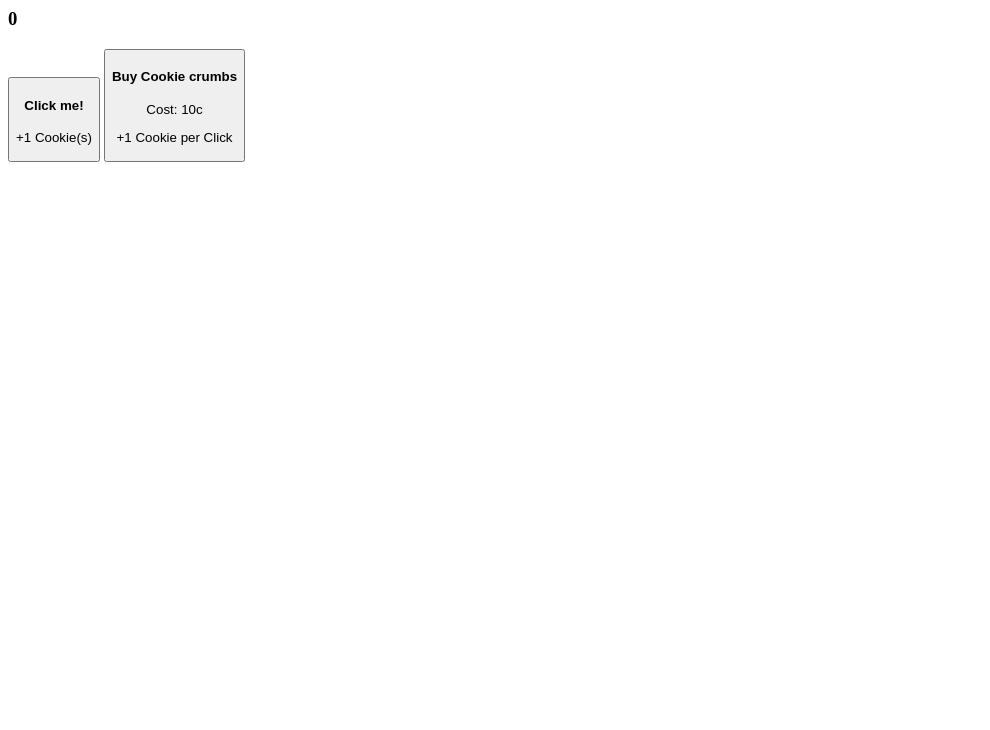
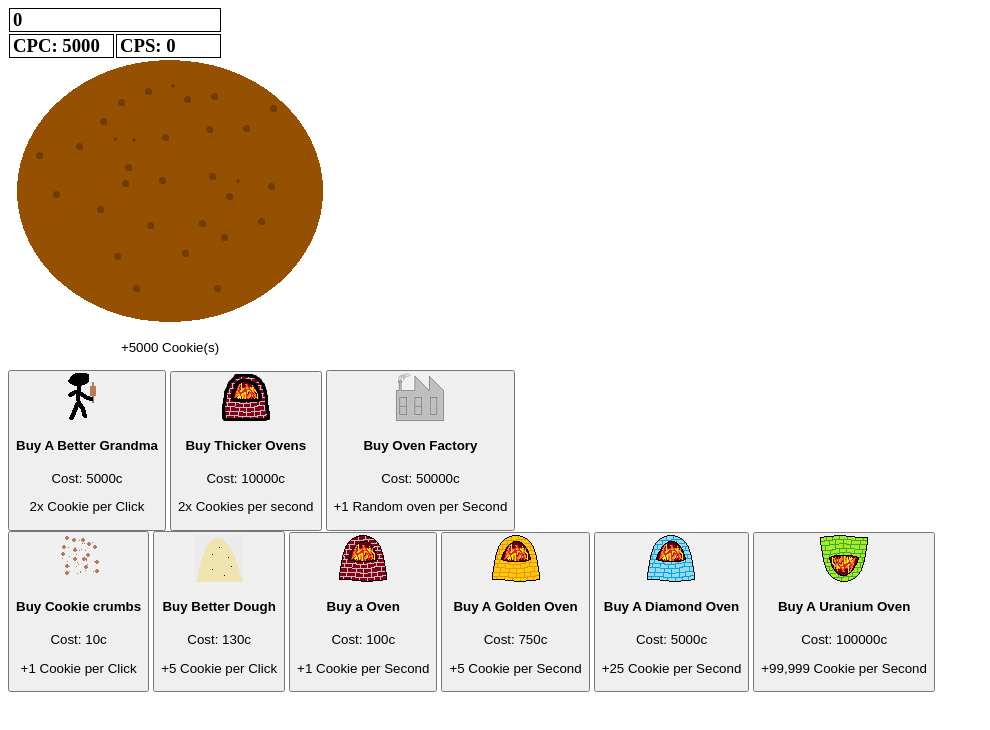
Before and after one commit to Makko420/Clicker-peli, a plain HTML site: page index.html in a window 1280 px wide. Shown: the whole page, without its empty margins (0-990 px from the left). Drawn offline with Linux system fonts and the light colour scheme.

Commit message:
projekti melkein valmis

```diff
--- a/index.css
+++ b/index.css
@@ -0,0 +1,16 @@
+h3 {
+    border: 1px solid black;
+    min-width: 100px;
+    max-width: 207px;
+    margin: 1px;
+    padding-left: 3px;
+}
+
+#statsBox {
+    display: flex;
+}
+
+#cookie {
+    border: 0;
+    background: transparent;
+}
--- a/index.html
+++ b/index.html
@@ -6,24 +6,105 @@
     <title>Document</title>
     <link rel="stylesheet" href="index.css">
 <body>
+    <div>
         <div id="cookiesBox">
             <h3 id="cookies">0</h3>
         </div>
+        <div id="statsBox">
+            <h3 id="CperC">CPC: 1</h3>
+            <h3 id="CperS">CPS: 0</h3>
+        </div>
+    </div>
 
-    <button onclick="getCookie(), game()">
+    <!-- Antaa keksiä kun painaa sitä -->
     <div>
-            <h4>Click me!</h4>
+        <button id="cookie" onclick="getCookie(), game()">
+            <img src="img/cookie.png" alt="cookie">
             <p id="CPC">+1 Cookie(s)</p>
+        </button>
+    </div>
+
+    <!-- Kerran ostettavia päivityksiä -->
+    <div id="upgrades">
+        <button id="hide1" onclick="buyUpgrade7(), game()">
+            <div>
+                <img src="img/grandma.png" alt="granma">
+                <h4>Buy A Better Grandma</h4>
+                <p id="cost7">Cost: 5000c</p>
+                <p>2x Cookie per Click</p>
             </div>
         </button>
+        <button id="hide2" onclick="buyUpgrade8(), game()">
+            <div>
+                <img src="img/thiccOven.png" alt="thiccOven">
+                <h4>Buy Thicker Ovens</h4>
+                <p id="cost8">Cost: 10000c</p>
+                <p>2x Cookies per second</p>
+            </div>
+        </button>
+        <button id="hide3" onclick="buyUpgrade9(), game()">
+            <div>
+                <img src="img/factory.png" alt="factory">
+                <h4>Buy Oven Factory</h4>
+                <p id="cost9">Cost: 50000c</p>
+                <p>+1 Random oven per Second</p>
+            </div>
+        </button>
+    </div>
 
+     <!-- Päivittää keksin saantia per clikkaus -->
+    <div id="infUpgrades">
         <button onclick="buyUpgrade1(), game()">
             <div>
+                <img src="img/crumbs.png" alt="crumbs">
                 <h4>Buy Cookie crumbs</h4>
                 <p id="cost1">Cost: 10c</p>
                 <p>+1 Cookie per Click</p>
             </div>
         </button>
+        <button onclick="buyUpgrade6(), game()">
+            <div>
+                <img src="img/dough.png" alt="dough">
+                <h4>Buy Better Dough</h4>
+                <p id="cost6">Cost: 100c</p>
+                <p>+5 Cookie per Click</p>
+            </div>
+        </button>
+
+        <!-- Antaa Tietyn verran keksiä sekunnissa -->
+        <button onclick="buyUpgrade2(), game()">
+            <div>
+                <img src="img/basicOven.png" alt="basicOven">
+                <h4>Buy a Oven</h4>
+                <p id="cost2">Cost: 100c</p>
+                <p>+1 Cookie per Second</p>
+            </div>
+        </button>
+        <button onclick="buyUpgrade3(), game()">
+            <div>
+                <img src="img/goldenOven.png" alt="goldenOven">
+                <h4>Buy A Golden Oven</h4>
+                <p id="cost3">Cost: 750c</p>
+                <p>+5 Cookie per Second</p>
+            </div>
+        </button>
+        <button onclick="buyUpgrade4(), game()">
+            <div>
+                <img src="img/diamondOven.png" alt="diamondOven">
+                <h4>Buy A Diamond Oven</h4>
+                <p id="cost4">Cost: 5000c</p>
+                <p>+25 Cookie per Second</p>
+            </div>
+        </button>
+        <button onclick="buyUpgrade5(), game()">
+            <div>
+                <img src="img/uraniumOven.png" alt="uraniumOven">
+                <h4>Buy A Uranium Oven</h4>
+                <p id="cost5">Cost: 100000c</p>
+                <p>+99,999 Cookie per Second</p>
+            </div>
+        </button>
+    </div>
 </body>
 <script src="main.js"></script>
 </html>
--- a/main.js
+++ b/main.js
@@ -1,12 +1,23 @@
 var currentCookies = 0;
-var cpc = 1;
+var cpc = 5000;
+var cps = 0;
 var upgradeCost1 = 10;
+var upgradeCost2 = 100;
+var upgradeCost3 = 750;
+var upgradeCost4 = 5000;
+var upgradeCost5 = 100000;
+var upgradeCost6 = 130;
+var clickMulti = 1;
+var secMulti = 1;
+var upgrade9bought = false;
+
+// clickattava keksi
+function getCookie() {
+    currentCookies += cpc*clickMulti;
+}
 
 
-function getCookie() {
-    currentCookies += cpc;
-}
-
+// Päivittää keksin saantia per clikkaus
 function buyUpgrade1() {
     if (currentCookies >= upgradeCost1) {
         currentCookies -= upgradeCost1;
@@ -15,8 +26,105 @@ function buyUpgrade1() {
     }
 }
 
+function buyUpgrade6() {
+    if (currentCookies >= upgradeCost6) {
+        currentCookies -= upgradeCost6;
+        cpc += 5;
+        upgradeCost1 += 130;
+    }
+}
+
+
+// Antaa Tietyn verran keksiä sekunnissa
+function buyUpgrade2() {
+    if (currentCookies >= upgradeCost2) {
+        currentCookies -= upgradeCost2;
+        cps += 1;
+        upgradeCost2 += 130;
+    }
+}
+
+function buyUpgrade3() {
+    if (currentCookies >= upgradeCost3) {
+        currentCookies -= upgradeCost3;
+        cps += 5;
+        upgradeCost3 += 900;
+    }
+}
+
+function buyUpgrade4() {
+    if (currentCookies >= upgradeCost4) {
+        currentCookies -= upgradeCost4;
+        cps += 25;
+        upgradeCost4 += 6500;
+    }
+}
+
+function buyUpgrade5() {
+    if (currentCookies >= upgradeCost5) {
+        currentCookies -= upgradeCost5;
+        cps += 99999;
+        upgradeCost5 += 1;
+    }
+}
+
+
+// Kerran ostettavia päivityksiä
+function buyUpgrade7() {
+    if (currentCookies >= 5000) {
+        currentCookies -= 5000;
+        clickMulti += 1;
+        document.getElementById("hide1").style.display = 'none'
+    }
+}
+function buyUpgrade8() {
+    if (currentCookies >= 10000) {
+        currentCookies -= 10000;
+        secMulti += 1;
+        document.getElementById("hide2").style.display = 'none'
+    }
+}
+function buyUpgrade9() {
+    if (currentCookies >= 50000) {
+        currentCookies -= 50000;
+        upgrade9bought = true;
+        document.getElementById("hide3").style.display = 'none'
+    }
+}
+
+
+// tämä päivittää numerot joka sekuntti ja aina kun jotain nappia painaa
 function game() {
-    document.getElementById("CPC").innerHTML = "+" + cpc + " Cookie(s)";
+    document.getElementById("CPC").innerHTML = "+" + cpc*clickMulti + " Cookie(s)";
+    document.getElementById("CperC").innerHTML = "CPC: " + cpc*clickMulti;
+    document.getElementById("CperS").innerHTML = "CPS: " + cps*secMulti;
     document.getElementById("cost1").innerHTML = "Cost: " + upgradeCost1 + "c";
+    document.getElementById("cost2").innerHTML = "Cost: " + upgradeCost2 + "c";
+    document.getElementById("cost3").innerHTML = "Cost: " + upgradeCost3 + "c";
+    document.getElementById("cost4").innerHTML = "Cost: " + upgradeCost4 + "c";
+    document.getElementById("cost5").innerHTML = "Cost: " + upgradeCost5 + "c";
+    document.getElementById("cost6").innerHTML = "Cost: " + upgradeCost6 + "c";
     document.getElementById("cookies").innerHTML = currentCookies;
 }
+
+// antaa random uunin ilmaiseksi joka sekuntti
+function getRandomOven() {
+    if (upgrade9bought == true) {
+        var d = Math.random();
+        if (d < 0.5) {
+            cps += 1;
+        } else if (d < 0.85) {
+            cps += 5;
+        } else if (d < 0.98) {
+            cps += 25;
+        }else {
+            cps += 99999;
+        }
+    }
+}
+
+setInterval(function(){
+    currentCookies += cps*secMulti;
+    getRandomOven();
+    game();
+}, 1000);
```
Also changed, not shown: img/basicOven.png (added), img/cookie.png (added), img/crumbs.png (added), img/diamondOven.png (added), img/dough.png (added), img/factory.png (added), img/goldenOven.png (added), img/grandma.png (added), img/thiccOven.png (added), img/uraniumOven.png (added). Lines whose indentation alone changed are shown as unchanged.
